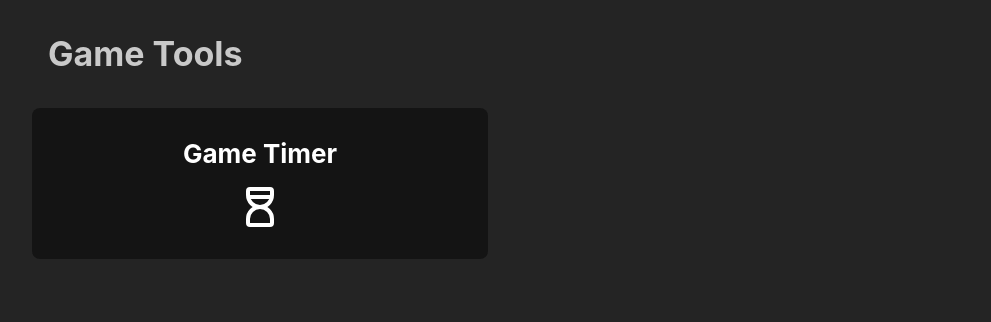
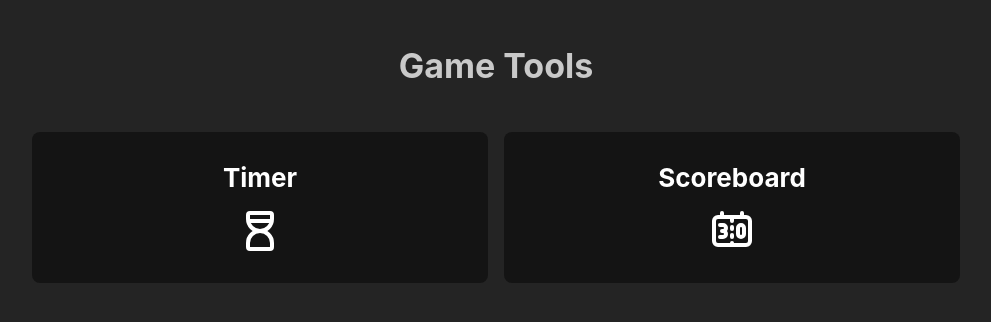
Before and after one commit to teamradhq/game-tools, a React (Vite) app: page / in a window 1280 px wide. Shown: the top 322 px of the page, without its empty margins (144-1135 px from the left). Built offline with nearby package versions, Linux system fonts and the light colour scheme; a small style sheet from the web is missing.

Commit message:
FEATURE: scaffold scoreboard page.

```diff
--- /dev/null
+++ b/src/Layout.tsx
@@ -0,0 +1,25 @@
+import React, { PropsWithChildren } from 'react';
+import { Container, Flex, Title } from '@mantine/core';
+
+import { HomeLink } from '@src/components/Utils/HomeLink.tsx';
+
+export type LayoutProps = {
+  title?: string;
+};
+
+export function Layout({
+  children,
+  ...props
+}: Readonly<PropsWithChildren<LayoutProps>>): React.JSX.Element {
+  return (
+    <>
+      {props.title && (
+        <Flex px="md" py="xl">
+          <Title order={1}>{props.title}</Title>
+        </Flex>
+      )}
+      <Container>{children}</Container>
+      <HomeLink />
+    </>
+  );
+}
--- /dev/null
+++ b/src/components/Utils/HomeLink.tsx
@@ -0,0 +1,21 @@
+import React from 'react';
+import { Affix, Button, VisuallyHidden } from '@mantine/core';
+import { Link, useLocation } from 'react-router-dom';
+import { IconHome } from '@tabler/icons-react';
+
+export function HomeLink(): React.JSX.Element {
+  const location = useLocation();
+
+  if (location.pathname === '/') {
+    return <></>;
+  }
+
+  return (
+    <Affix>
+      <Button component={Link} to="/" color="green" m="sm" title="Home">
+        <VisuallyHidden>Home Page</VisuallyHidden>
+        <IconHome />
+      </Button>
+    </Affix>
+  );
+}
--- a/src/router/HomePage.tsx
+++ b/src/router/HomePage.tsx
@@ -1,24 +1,30 @@
 import React from 'react';
-import { Box, Container, Flex, Grid, Paper, Title } from '@mantine/core';
+import { Flex, Grid, Paper, Title } from '@mantine/core';
 import { Link } from 'react-router-dom';
-import { IconHourglassHigh } from '@tabler/icons-react';
+import { IconHourglassHigh, IconScoreboard } from '@tabler/icons-react';
+import { Layout } from '@src/Layout.tsx';
 
 export function HomePage(): React.JSX.Element {
   return (
-    <Container>
-      <Box px="md" py="xl">
-        <Title order={1}>Game Tools</Title>
-      </Box>
+    <Layout title="Game Tools">
       <Grid columns={2}>
         <Grid.Col span={1}>
           <Paper component={Link} to="/game-timer" c="white">
             <Flex direction="column">
-              <Title order={2}>Game Timer</Title>
+              <Title order={2}>Timer</Title>
               <IconHourglassHigh size={48} />
             </Flex>
           </Paper>
         </Grid.Col>
+        <Grid.Col span={1}>
+          <Paper component={Link} to="/game-scoreboard" c="white">
+            <Flex direction="column">
+              <Title order={2}>Scoreboard</Title>
+              <IconScoreboard size={48} />
+            </Flex>
+          </Paper>
+        </Grid.Col>
       </Grid>
-    </Container>
+    </Layout>
   );
 }
--- /dev/null
+++ b/src/router/ScoreboardPage.tsx
@@ -0,0 +1,7 @@
+import React from 'react';
+
+import { Layout } from '@src/Layout.tsx';
+
+export function ScoreboardPage(): React.JSX.Element {
+  return <Layout title={'Scoreboard'}>Scoreboard Page!</Layout>;
+}
--- a/src/router/TimerPage.tsx
+++ b/src/router/TimerPage.tsx
@@ -1,29 +1,12 @@
 import React from 'react';
-import { Affix, Button, Container, VisuallyHidden } from '@mantine/core';
 
-import '../App.css';
 import { GameTimer } from '@src/views/GameTimer.tsx';
-import { Link } from 'react-router-dom';
-import { IconHome } from '@tabler/icons-react';
-
-function HomeLink(): React.JSX.Element {
-  return (
-    <Affix>
-      <Button component={Link} to="/" color="green" m="sm" title="Home">
-        <VisuallyHidden>Home Page</VisuallyHidden>
-        <IconHome />
-      </Button>
-    </Affix>
-  );
-}
+import { Layout } from '@src/Layout.tsx';
 
 export function TimerPage(): React.JSX.Element {
   return (
-    <>
-      <Container>
-        <GameTimer />
-      </Container>
-      <HomeLink />
-    </>
+    <Layout>
+      <GameTimer />
+    </Layout>
   );
 }
--- a/src/router/index.tsx
+++ b/src/router/index.tsx
@@ -1,7 +1,9 @@
+import '../App.css';
 import { createBrowserRouter, RouterProvider as Provider } from 'react-router-dom';
 import React from 'react';
 import { HomePage } from '@src/router/HomePage.tsx';
 import { TimerPage } from '@src/router/TimerPage.tsx';
+import { ScoreboardPage } from '@src/router/ScoreboardPage.tsx';
 
 export const router = createBrowserRouter([
   {
@@ -12,6 +14,10 @@ export const router = createBrowserRouter([
     path: '/game-timer',
     element: <TimerPage />,
   },
+  {
+    path: '/game-scoreboard',
+    element: <ScoreboardPage />,
+  },
 ]);
 
 export const RouterProvider = (): React.JSX.Element => <Provider router={router} />;
```
Also changed, not shown: 2 other files (tests, documents, lock files or other folders).
